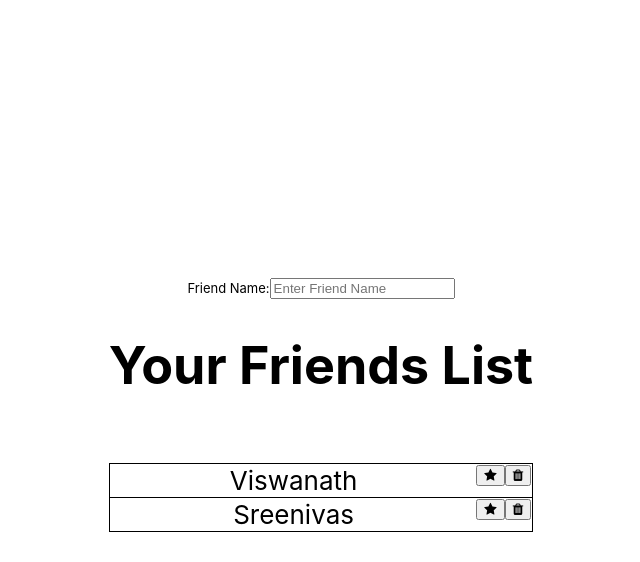
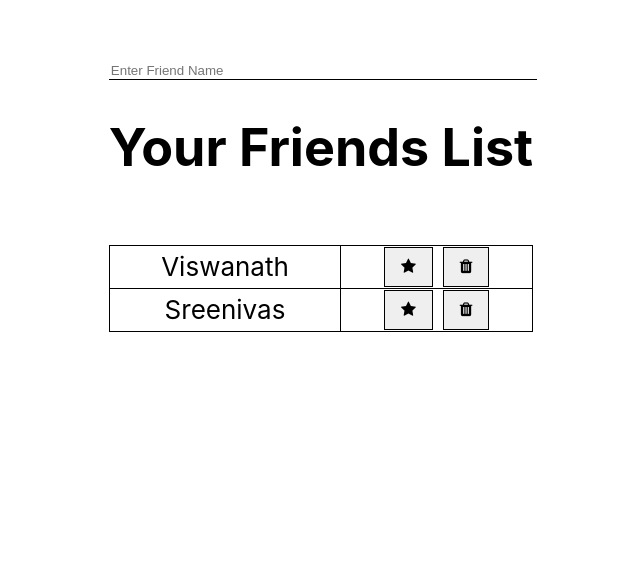
Before and after one commit to viswanath19/haptik-users, a React (Create React App) app: page / in a window 1280 px wide. Shown: the top 562 px of the page, without its empty margins (319-959 px from the left). Built offline with nearby package versions, Linux system fonts and the light colour scheme.

Commit message:
main styles update

```diff
--- a/src/App.css
+++ b/src/App.css
@@ -19,7 +19,7 @@
   display: flex;
   flex-direction: column;
   align-items: center;
-  justify-content: center;
+  margin-top: 50px;
   font-size: calc(10px + 2vmin);
   color:black;
 }
@@ -36,3 +36,42 @@
     transform: rotate(360deg);
   }
 }
+
+input[type=text] {
+  background: transparent;
+  border: none;
+  border-bottom: 1px solid #000000;
+  width: 100%;
+}
+input[type=text]:focus-visible {
+  background: transparent;
+  border: none;
+  border-bottom: 1px solid #000000;
+  width: 100%;
+  outline: none;
+}
+
+.delete-button{
+  align-items: center;
+  border: 1px solid black;
+  padding: 10px 16px;
+  font-size: 16px;
+  cursor: pointer;
+}
+
+.fav-button{
+  align-items: center;
+  border: 1px solid black;
+  padding: 10px 16px;
+  margin-right: 10px;
+  font-size: 16px;
+  cursor: pointer;
+}
+
+.table-row-col {
+  border-bottom: 1px solid black;
+}
+
+.table-col {
+  border: 1px solid black;
+}
--- a/src/App.js
+++ b/src/App.js
@@ -94,10 +94,9 @@ class App extends Component {
       <div className="App">
       <header className="App-header">
       <div>
-        <label htmlFor="fname" style={{fontSize:'13px'}}>Friend Name:</label>
         <input type="text" placeholder="Enter Friend Name" name="fname" onChange={(e)=>{this.setState({addFriendName:e.target.value})}} onKeyDown={(e) => {
           console.log(e);
-          if (e.key === "Enter") {
+          if (e.key === "Enter" && this.state.addFriendName.trim().length > 0) {
             this.addFriend();
           }
         }}/>
@@ -107,16 +106,18 @@ class App extends Component {
           <tbody>
             {currentFriendList.map((item,index)=>{
               return (
-                <tr style={{borderBottom:'1px solid black'}} key={index}>
-                  <td>
+                <tr className={"table-row-col"} key={index}>
+                  <td className={"table-col"}>
                     <div>
                       <span>{item.name}</span>
-                      <button style={{float:'right'}}  onClick={()=>this.deleteItem(index)}><i className="fa fa-trash"/></button>
-                      <button style={{float:'right'}}  onClick={()=>this.addToFavourite(index)}>
+                    </div>
+                  </td>
+                  <td className={"table-col"}>
+                    <button className={"fav-button"} onClick={()=>this.addToFavourite(index)}>
                         {!item.isFavourite && <i className="fa fa-star-o"/>}
                         {item.isFavourite && <i className="fa fa-star"/>}
-                      </button>
-                    </div>
+                    </button>
+                    <button className={"delete-button"} onClick={()=>this.deleteItem(index)}><i className="fa fa-trash"/></button>
                   </td>
                 </tr>
               )
```
